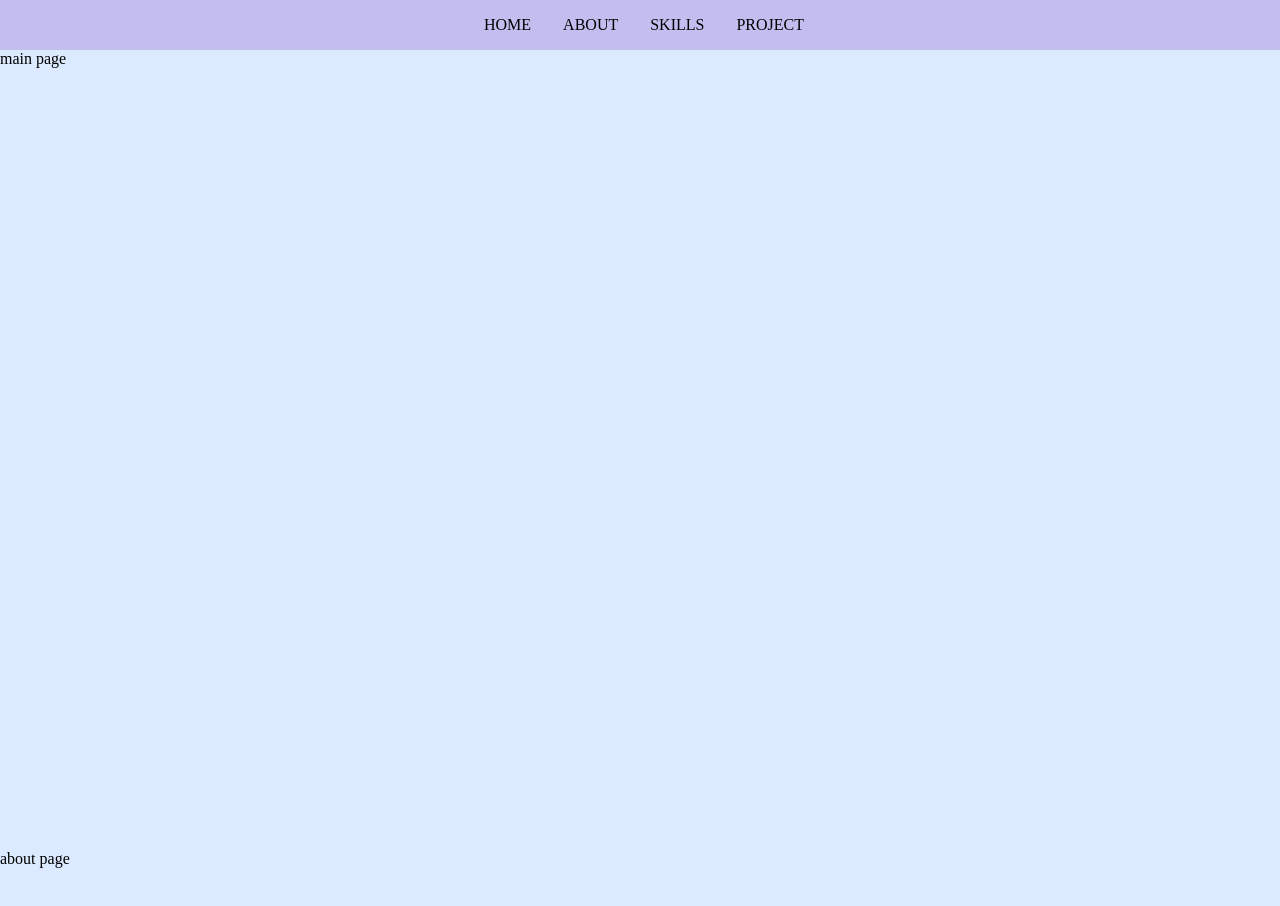
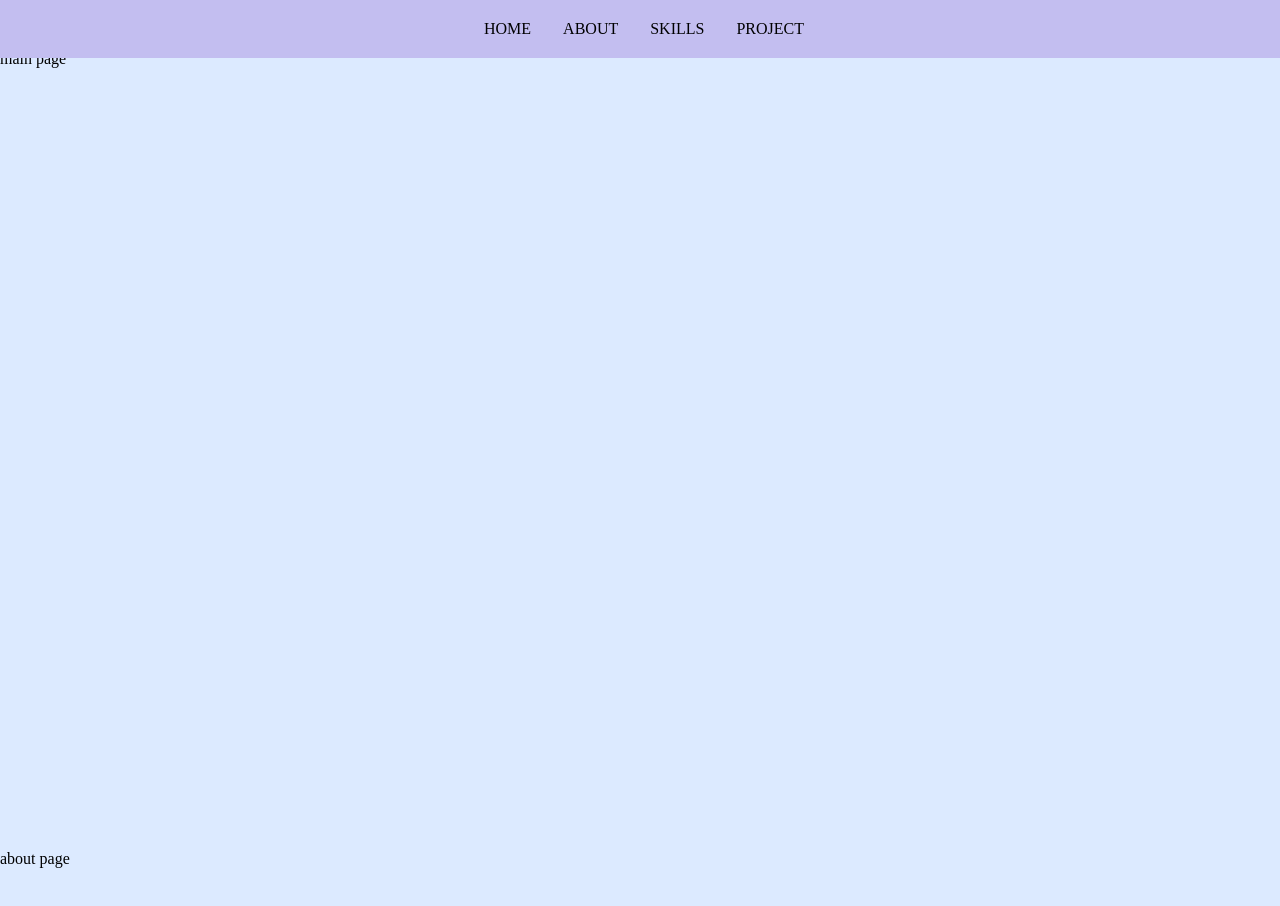
Before and after one commit to seobi-97/portfolio, a React (Create React App) app: page / in a window 1280 px wide. Shown: the top 906 px of the page. Built offline with nearby package versions, Linux system fonts and the light colour scheme; a web font is replaced by a local one.

Commit message:
Navbar 수정

```diff
--- a/src/components/Nav.tsx
+++ b/src/components/Nav.tsx
@@ -4,7 +4,7 @@ import { Link } from "react-router-dom";
 
 const Container = styled.div`
   width: 100%;
-  height: 50px;
+  height: 7.3vh;
   display: flex;
   position: fixed;
   top: 0;
@@ -20,6 +20,9 @@ const Container = styled.div`
   li {
     float: left;
     margin-right: 2rem;
+  }
+  a:hover {
+    color: #853cc0;
   }
 `;
 
```
